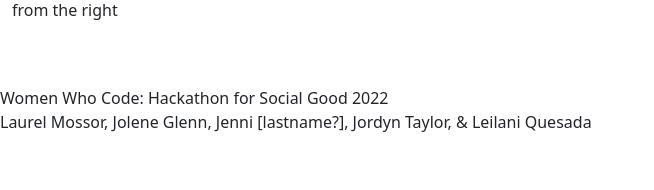
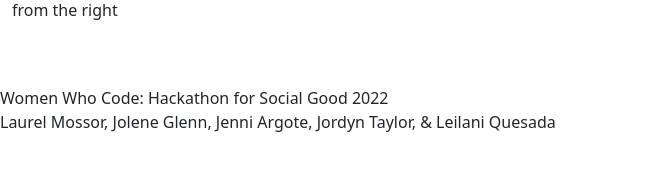
Before and after one commit to laurelMossor/hackathon-for-social-good, a Flask app: page / in a window 1280 px wide. Shown: the part 610-800 px from the top of the page, without its empty margins (0-654 px from the left). Run offline with Flask 2, Linux system fonts and the light colour scheme; some libraries are stand-ins or nearby versions.

Commit message:
ready for others to work

```diff
--- a/templates/base.html
+++ b/templates/base.html
@@ -27,7 +27,7 @@
 </body>
 <footer>
     Women Who Code: Hackathon for Social Good 2022 <br>
-    Laurel Mossor, Jolene Glenn, Jenni [lastname?], Jordyn Taylor, & Leilani Quesada
+    Laurel Mossor, Jolene Glenn, Jenni Argote, Jordyn Taylor, & Leilani Quesada
 </footer>
 
 </html>
```
